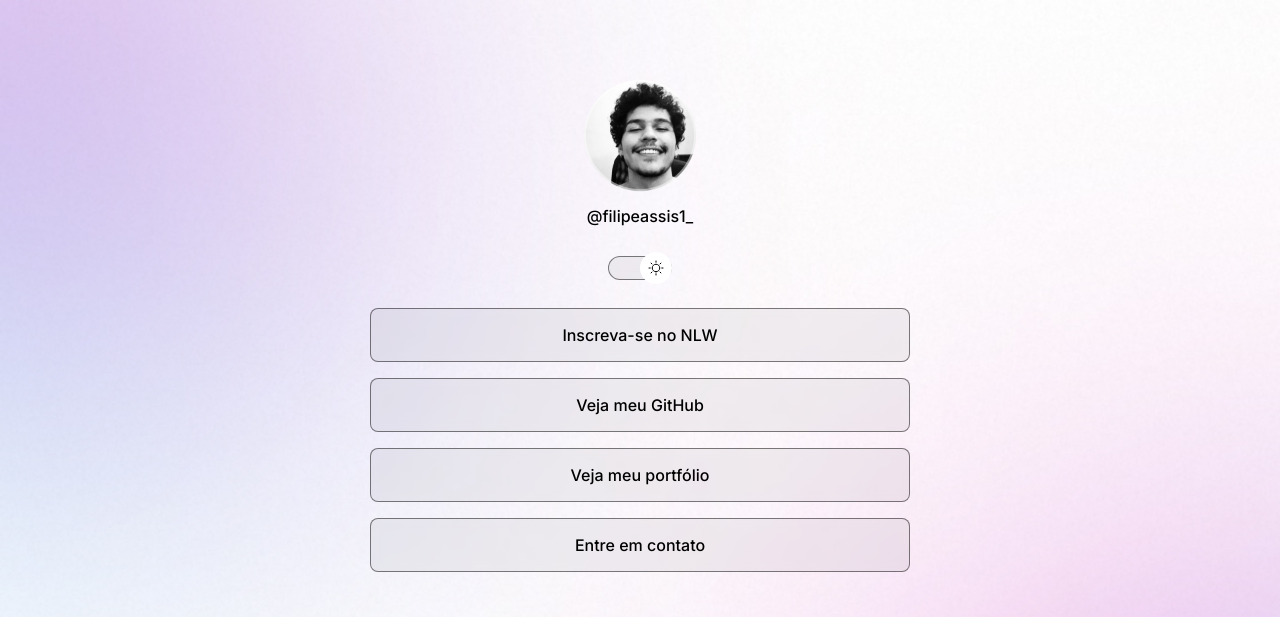
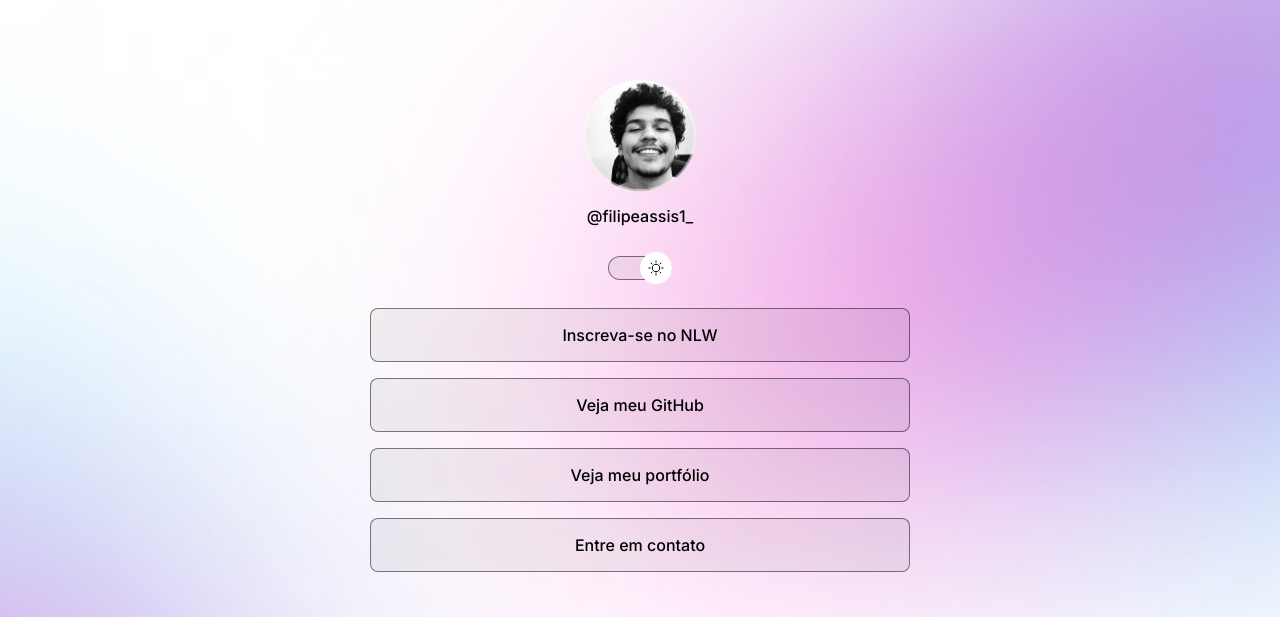
Before and after one commit to Filipeassis1/DevLinks, a plain HTML site: page index.html in a window 1280 px wide. Shown: the top 617 px of the page. Drawn offline with nearby package versions, Linux system fonts and the light colour scheme.

Commit message:
media queries background

```diff
--- a/style.css
+++ b/style.css
@@ -26,6 +26,7 @@
 
 body {
   background: var(--bg-url) no-repeat top center/cover;
+  height: 100vh;
 }
 
 body * {
@@ -163,3 +164,17 @@ footer {
   text-align: center;
   font-size: 14px;
 }
+
+
+/* MEDIA QUERIES */
+
+@media (min-width: 700px) {
+  :root{
+    --bg-url: url(./assets/bg-desktop.jpg)
+  }
+
+
+  .light{
+    --bg-url: url(./assets/bg-desktop-light.jpg)
+  }
+}
```
